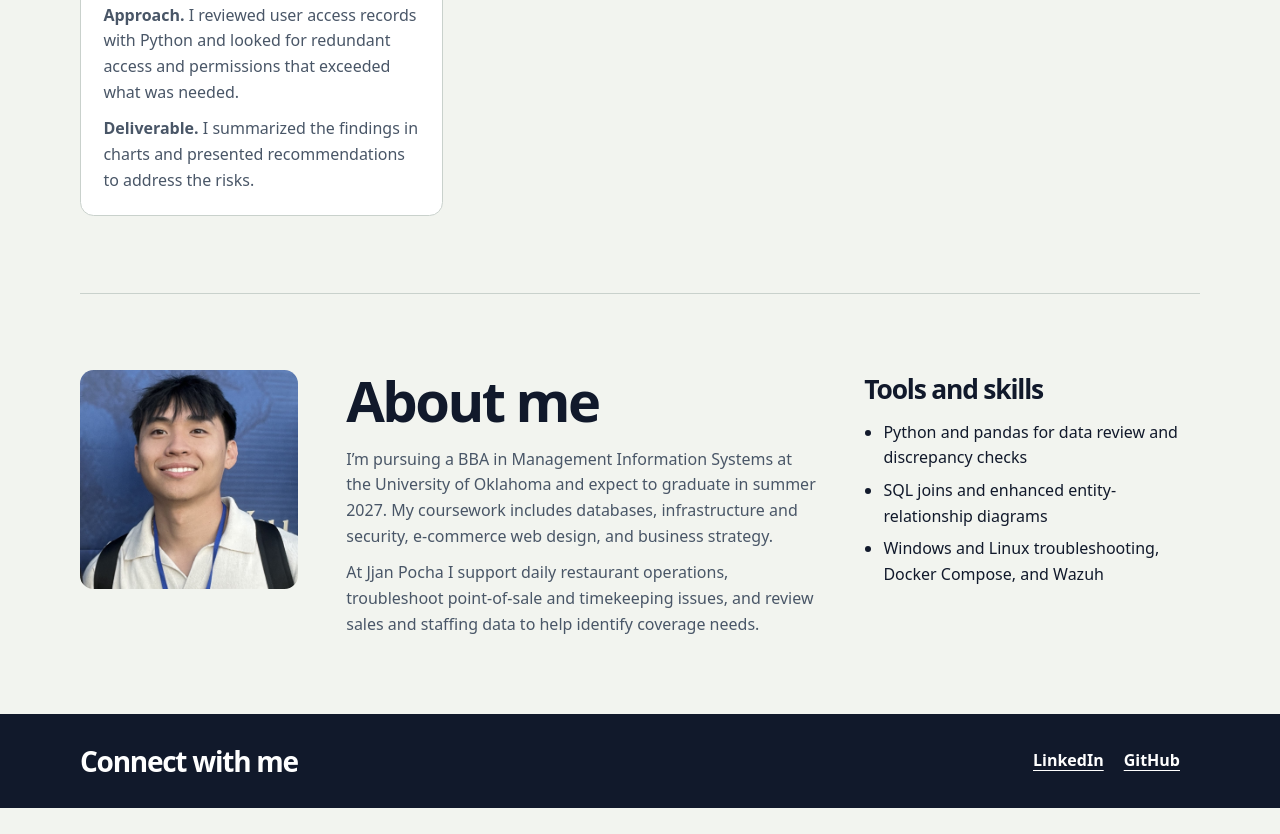
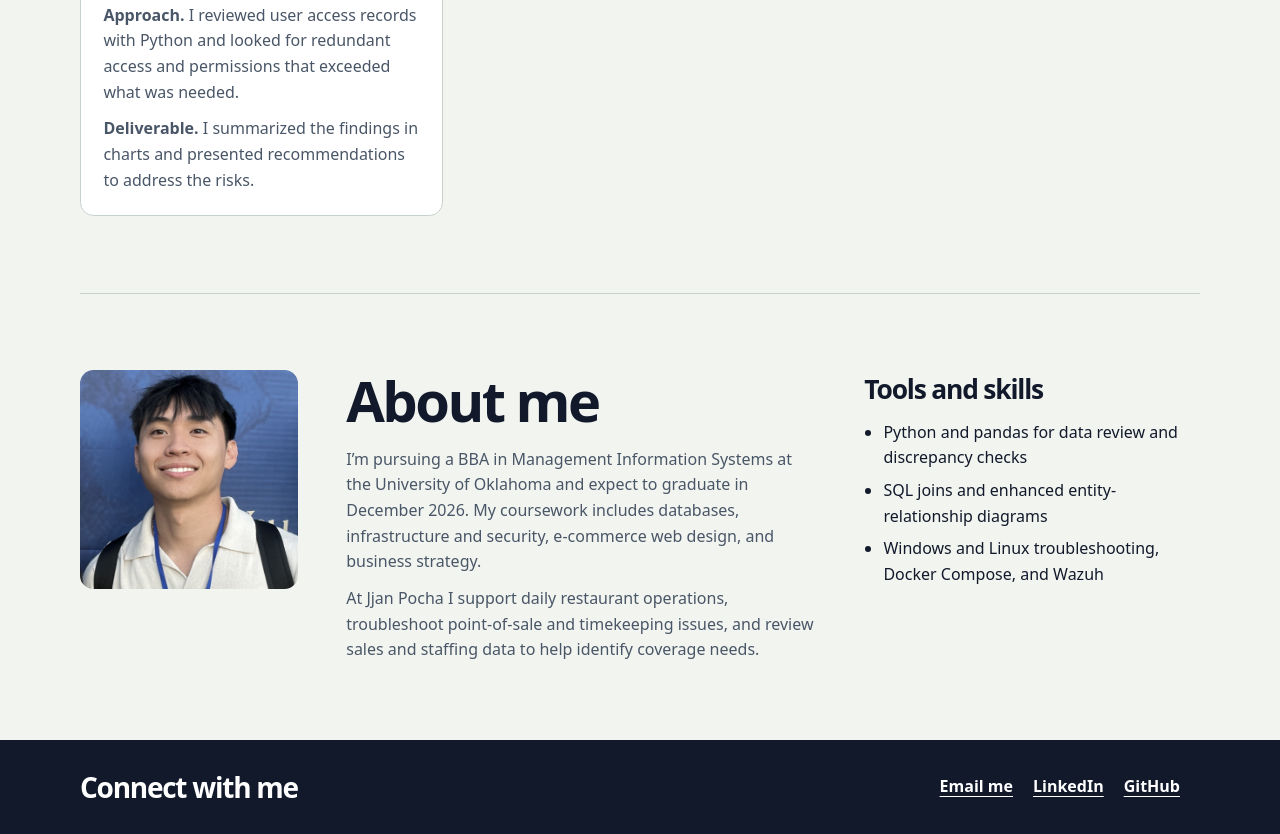
Before and after one commit to hoanguy12/hoanguy12.github.io, a plain HTML site: page index.html in a window 1280 px wide. Shown: the part 1090-1924 px from the top of the page. Before the commit the page ends 1898 px from the top, so only its background shows below. Drawn offline with Linux system fonts and the light colour scheme.

Commit message:
Update graduation date and contact email

```diff
--- a/index.html
+++ b/index.html
@@ -106,11 +106,11 @@
     </section>
     <section class="wrap section about" id="about" aria-labelledby="about-title">
       <img class="portrait" src="elvis-hoang.jpeg" alt="Elvis Hoang" decoding="async">
-      <div><h2 id="about-title">About me</h2><p>I’m pursuing a BBA in Management Information Systems at the University of Oklahoma and expect to graduate in summer 2027. My coursework includes databases, infrastructure and security, e-commerce web design, and business strategy.</p><p>At Jjan Pocha I support daily restaurant operations, troubleshoot point-of-sale and timekeeping issues, and review sales and staffing data to help identify coverage needs.</p></div>
+      <div><h2 id="about-title">About me</h2><p>I’m pursuing a BBA in Management Information Systems at the University of Oklahoma and expect to graduate in December 2026. My coursework includes databases, infrastructure and security, e-commerce web design, and business strategy.</p><p>At Jjan Pocha I support daily restaurant operations, troubleshoot point-of-sale and timekeeping issues, and review sales and staffing data to help identify coverage needs.</p></div>
       <div><h3>Tools and skills</h3><ul><li>Python and pandas for data review and discrepancy checks</li><li>SQL joins and enhanced entity-relationship diagrams</li><li>Windows and Linux troubleshooting, Docker Compose, and Wazuh</li></ul></div>
     </section>
   </main>
-  <footer class="footer" id="contact"><div class="wrap"><h2>Connect with me</h2><div><a href="https://www.linkedin.com/in/elvis-hoang/">LinkedIn</a><a href="https://github.com/hoanguy12">GitHub</a></div></div></footer>
+  <footer class="footer" id="contact"><div class="wrap"><h2>Connect with me</h2><div><a href="mailto:hoangelvis12@gmail.com">Email me</a><a href="https://www.linkedin.com/in/elvis-hoang/">LinkedIn</a><a href="https://github.com/hoanguy12">GitHub</a></div></div></footer>
   <script>
     function openLinkedCase(hash) {
       const target = document.getElementById(hash.slice(1));
```
